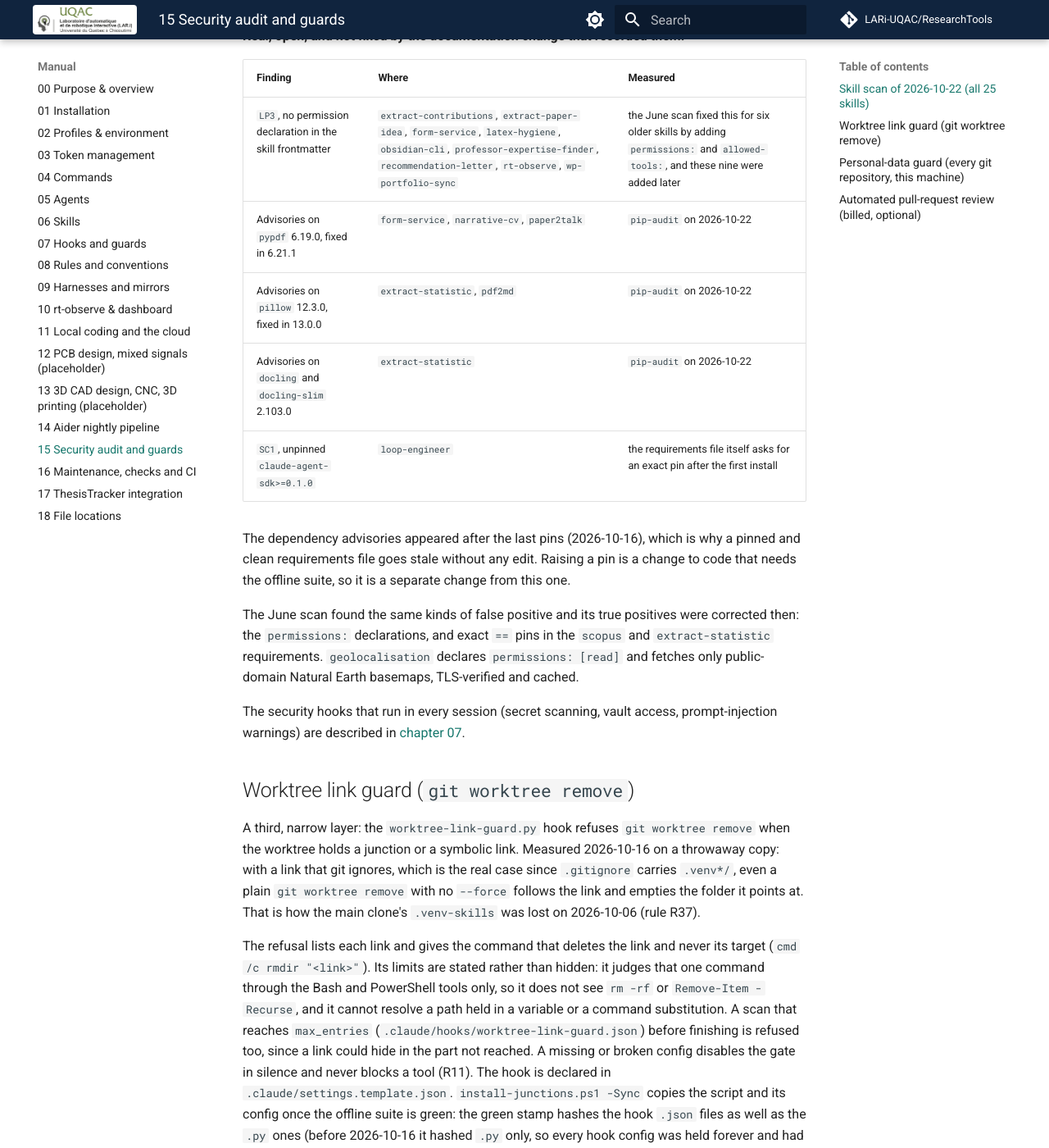
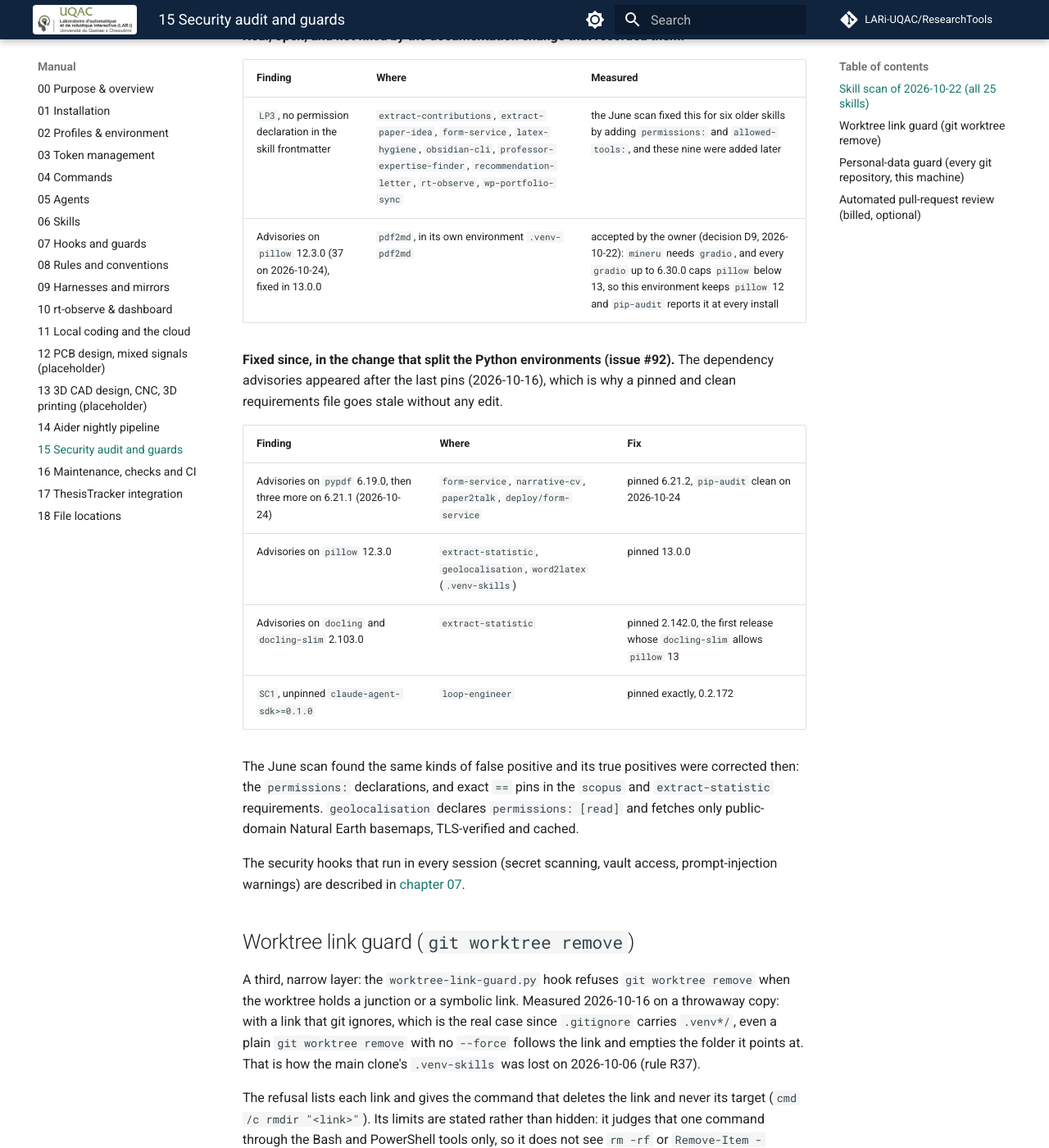
Before and after one commit to LARi-UQAC/ResearchTools, an MkDocs documentation site: the page built from docs/manual/15-security-audit.md, in a window 1280 px wide and 1400 px high, scrolled down 2800 px. Shown: the whole window at 82% size. Built offline with MkDocs 1.6.1 and Material for MkDocs 9.7.7, drawn with Linux system fonts in a browser that asks for light colours; comment, search, counter and statistics services are not loaded.

Commit message:
docs: manual chapters 01, 04, 06, 15 and 18 match the three Python environments
Chapter 15 moves the pypdf, pillow, docling and claude-agent-sdk findings to a fixed table and keeps pillow 12 in .venv-pdf2md as the accepted risk of D9. Chapter 18 names .venv-pdf2md. Chapter 01's update step says -InstallPython builds or extends all three. Chapters 04 and 06 say pdf2md runs with the .venv-pdf2md interpreter. mkdocs build --strict exit 0. Refs #92.

Co-Authored-By: Claude Opus 5.5 <noreply@anthropic.com>

```diff
--- a/docs/manual/15-security-audit.md
+++ b/docs/manual/15-security-audit.md
@@ -60,14 +60,18 @@ and `pip-audit` reports no known vulnerability for either file.
 | Finding | Where | Measured |
 |---|---|---|
 | `LP3`, no permission declaration in the skill frontmatter | `extract-contributions`, `extract-paper-idea`, `form-service`, `latex-hygiene`, `obsidian-cli`, `professor-expertise-finder`, `recommendation-letter`, `rt-observe`, `wp-portfolio-sync` | the June scan fixed this for six older skills by adding `permissions:` and `allowed-tools:`, and these nine were added later |
-| Advisories on `pypdf` 6.19.0, fixed in 6.21.1 | `form-service`, `narrative-cv`, `paper2talk` | `pip-audit` on 2026-10-22 |
-| Advisories on `pillow` 12.3.0, fixed in 13.0.0 | `extract-statistic`, `pdf2md` | `pip-audit` on 2026-10-22 |
-| Advisories on `docling` and `docling-slim` 2.103.0 | `extract-statistic` | `pip-audit` on 2026-10-22 |
-| `SC1`, unpinned `claude-agent-sdk>=0.1.0` | `loop-engineer` | the requirements file itself asks for an exact pin after the first install |
+| Advisories on `pillow` 12.3.0 (37 on 2026-10-24), fixed in 13.0.0 | `pdf2md`, in its own environment `.venv-pdf2md` | accepted by the owner (decision D9, 2026-10-22): `mineru` needs `gradio`, and every `gradio` up to 6.30.0 caps `pillow` below 13, so this environment keeps `pillow` 12 and `pip-audit` reports it at every install |
 
-The dependency advisories appeared after the last pins (2026-10-16), which is why a pinned and
-clean requirements file goes stale without any edit. Raising a pin is a change to code that needs the
-offline suite, so it is a separate change from this one.
+**Fixed since, in the change that split the Python environments (issue #92).** The dependency
+advisories appeared after the last pins (2026-10-16), which is why a pinned and clean requirements
+file goes stale without any edit.
+
+| Finding | Where | Fix |
+|---|---|---|
+| Advisories on `pypdf` 6.19.0, then three more on 6.21.1 (2026-10-24) | `form-service`, `narrative-cv`, `paper2talk`, `deploy/form-service` | pinned 6.21.2, `pip-audit` clean on 2026-10-24 |
+| Advisories on `pillow` 12.3.0 | `extract-statistic`, `geolocalisation`, `word2latex` (`.venv-skills`) | pinned 13.0.0 |
+| Advisories on `docling` and `docling-slim` 2.103.0 | `extract-statistic` | pinned 2.142.0, the first release whose `docling-slim` allows `pillow` 13 |
+| `SC1`, unpinned `claude-agent-sdk>=0.1.0` | `loop-engineer` | pinned exactly, 0.2.172 |
 
 The June scan found the same kinds of false positive and its true positives were corrected then:
 the `permissions:` declarations, and exact `==` pins in the `scopus` and `extract-statistic`
```
Also changed, not shown: docs/manual/01-installation.md (+1 -1 lines), docs/manual/04-commands.md (+1 -1 lines), docs/manual/06-skills.md (+1 -1 lines), docs/manual/18-file-locations.md (+2 -2 lines).
